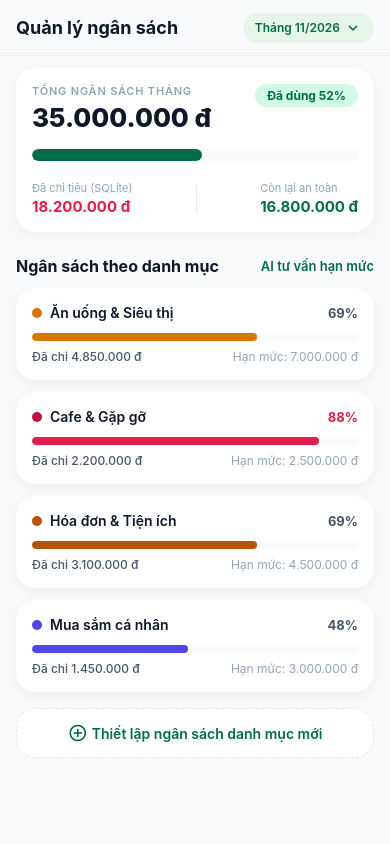
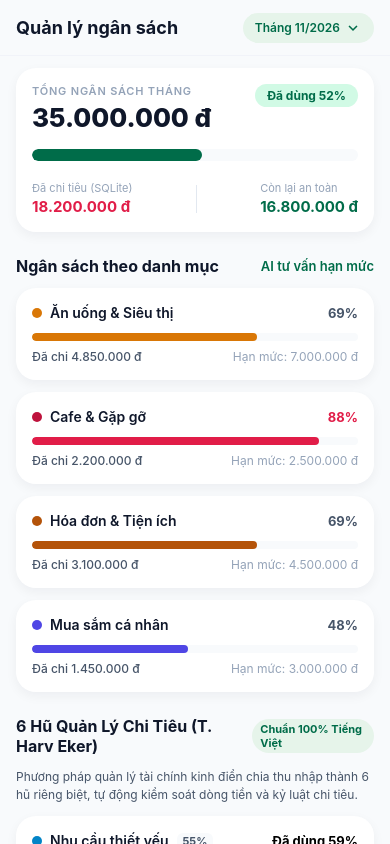
Before and after one commit to nhuttan05/ExpenseMate-Mobile, a React Native app: screen /Budget in a window 390 px wide. Built offline with nearby package versions, Linux system fonts and the light colour scheme; no server answers; what @tamagui/core would draw is missing.

Commit message:
feat: localize T. Harv Eker 6 Jars with 100% clear Vietnamese names and descriptions

```diff
--- a/src/data/mockData.ts
+++ b/src/data/mockData.ts
@@ -86,68 +86,68 @@ export const initialJars: JarEnvelope[] = [
   {
     id: 'jar_nec',
     code: 'NEC',
-    name: 'Chi tiêu thiết yếu',
-    vietnameseName: 'Thiết Yếu (Ăn ở, sinh hoạt)',
+    name: 'Nhu cầu thiết yếu',
+    vietnameseName: 'Nhu cầu thiết yếu (55%)',
     percentage: 55,
     allocatedAmount: 19250000,
     spentAmount: 11450000,
     color: '#0284C7',
     icon: 'home',
-    description: 'Tiền thuê nhà, chợ búa, hóa đơn điện nước, xăng xe thiết yếu',
+    description: 'Tiền thuê nhà, ăn uống, hóa đơn điện nước, xăng xe sinh hoạt',
   },
   {
     id: 'jar_ffa',
     code: 'FFA',
-    name: 'Tự do tài chính',
-    vietnameseName: 'Tự Do Tài Chính (Đầu tư)',
+    name: 'Tự do tài chính & Đầu tư',
+    vietnameseName: 'Tự do tài chính & Đầu tư (10%)',
     percentage: 10,
     allocatedAmount: 3500000,
     spentAmount: 3500000,
     color: '#059669',
     icon: 'trending-up',
-    description: 'Quỹ mua chứng khoán chỉ số VN30, vàng tích sản, quỹ hưu trí',
+    description: 'Quỹ mua chứng khoán, vàng tích sản, quỹ hưu trí sinh lời',
   },
   {
     id: 'jar_ltss',
     code: 'LTSS',
-    name: 'Tiết kiệm dài hạn',
-    vietnameseName: 'Tích Lũy Dài Hạn (Mục tiêu)',
+    name: 'Tiết kiệm mua sắm dài hạn',
+    vietnameseName: 'Tiết kiệm mua sắm dài hạn (10%)',
     percentage: 10,
     allocatedAmount: 3500000,
     spentAmount: 1500000,
     color: '#7C3AED',
     icon: 'flag',
-    description: 'Quỹ mua Macbook Pro, đổi xe máy điện, quỹ dự phòng bệnh tật',
+    description: 'Quỹ đổi xe máy điện, mua laptop, quỹ dự phòng hoặc du lịch lớn',
   },
   {
     id: 'jar_edu',
     code: 'EDU',
-    name: 'Giáo dục phát triển',
-    vietnameseName: 'Học Vấn (Sách, khóa học)',
+    name: 'Học vấn & Phát triển bản thân',
+    vietnameseName: 'Học vấn & Phát triển bản thân (10%)',
     percentage: 10,
     allocatedAmount: 3500000,
     spentAmount: 1250000,
     color: '#D97706',
     icon: 'menu-book',
-    description: 'Sách chuyên môn, khóa học ngoại ngữ, hội thảo công nghệ',
+    description: 'Sách chuyên môn, khóa học ngoại ngữ, hội thảo nâng cao tay nghề',
   },
   {
     id: 'jar_play',
     code: 'PLAY',
-    name: 'Hưởng thụ vui chơi',
-    vietnameseName: 'Hưởng Thụ (Ăn chơi, cafe)',
+    name: 'Hưởng thụ & Giải trí',
+    vietnameseName: 'Hưởng thụ & Giải trí (10%)',
     percentage: 10,
     allocatedAmount: 3500000,
     spentAmount: 3100000,
     color: '#E11D48',
     icon: 'local-cafe',
-    description: 'Cafe gặp gỡ cuối tuần, xem phim rạp, mua sắm giải trí',
+    description: 'Cafe gặp gỡ cuối tuần, xem phim rạp, mua sắm giải trí (Cảnh báo khi vượt 80%)',
   },
   {
     id: 'jar_give',
     code: 'GIVE',
-    name: 'Cho đi & Hiếu nghĩa',
-    vietnameseName: 'Cho Đi (Biếu bố mẹ, từ thiện)',
+    name: 'Cho đi & Hiếu hỉ',
+    vietnameseName: 'Cho đi & Hiếu hỉ (5%)',
     percentage: 5,
     allocatedAmount: 1750000,
     spentAmount: 1200000,
@@ -401,7 +401,7 @@ export const initialScenarios: WhatIfScenario[] = [
     category: 'Công nghệ & Điện thoại',
     feasibilityScore: 78,
     safeToBuy: true,
-    impactAssessment: 'Chiếm 8.3% thu nhập hàng tháng. Không làm thâm hụt quỹ thiết yếu nhưng sẽ giảm 40% hạn mức Hưởng thụ (PLAY).',
+    impactAssessment: 'Chiếm 8.3% thu nhập hàng tháng. Không làm thâm hụt quỹ thiết yếu nhưng sẽ giảm 40% hạn mức Hũ Hưởng thụ & Giải trí.',
     recommendation: 'Khả thi và an toàn. Bạn có thể mua nếu cam kết giảm chi tiêu cafe và ăn ngoài 400.000 đ/tháng.',
   },
   {
@@ -413,7 +413,7 @@ export const initialScenarios: WhatIfScenario[] = [
     category: 'Phương tiện đi lại',
     feasibilityScore: 92,
     safeToBuy: true,
-    impactAssessment: 'Trừ trực tiếp từ Quỹ Tiết kiệm Dài hạn (LTSS). Quỹ khẩn cấp vẫn duy trì nguyên vẹn 85 triệu.',
+    impactAssessment: 'Trừ trực tiếp từ Hũ Tiết kiệm mua sắm dài hạn. Quỹ khẩn cấp vẫn duy trì nguyên vẹn 85 triệu.',
     recommendation: 'Rất an toàn. Tiền xăng tiết kiệm được (~400.000 đ/tháng) sẽ hoàn vốn nhanh trong vòng 1.5 năm.',
   },
   {
@@ -426,7 +426,7 @@ export const initialScenarios: WhatIfScenario[] = [
     feasibilityScore: 54,
     safeToBuy: false,
     impactAssessment: 'Đòi hỏi trích 22.8% thu nhập mỗi tháng liên tục 6 tháng. Có nguy cơ phải lạm vào quỹ dự phòng.',
-    recommendation: 'Cảnh báo rủi ro cao. Khuyến nghị lùi lại 4 tháng để tích lũy đều đặn mỗi tháng 4.5 triệu vào Hũ LTSS.',
+    recommendation: 'Cảnh báo rủi ro cao. Khuyến nghị lùi lại 4 tháng để tích lũy đều đặn mỗi tháng 4.5 triệu vào Hũ Tiết kiệm mua sắm dài hạn.',
   },
 ];
 
@@ -439,7 +439,7 @@ export const initialHealth: FinancialHealth = {
   budgetAdherence: 84.5,
   actionableTips: [
     'Quỹ khẩn cấp của bạn đang đảm bảo 4.6 tháng chi tiêu an toàn (đạt chuẩn vàng từ 3-6 tháng).',
-    'Hũ Hưởng thụ (PLAY) tháng này đã chạm mức 88% hạn mức, hãy cân nhắc giảm bớt các buổi cafe ngoài tuần tới.',
+    'Hũ Hưởng thụ & Giải trí tháng này đã chạm mức 88% hạn mức, hãy cân nhắc giảm bớt các buổi cafe ngoài tuần tới.',
     'Tỷ lệ tiết kiệm đạt 48%, bạn đang nằm trong top 15% người dùng có kỷ luật tài chính xuất sắc nhất.',
   ],
 };
--- a/src/pages/BudgetScreen.tsx
+++ b/src/pages/BudgetScreen.tsx
@@ -10,6 +10,8 @@ import { Colors, Spacing, BorderRadius, Shadows } from '../constants/theme';
 import { formatCurrency } from '../utils/formatters';
 import { useAppDispatch, useAppSelector } from '../redux/store';
 import { loadBudgets } from '../redux/slices/budgetSlice';
+import { loadWalletsAndJars } from '../redux/slices/walletSlice';
+import { getJarName, getJarShortName } from '../utils/formatters';
 import { ScreenContainer } from '../components/layout/ScreenContainer';
 import { AnimatedCard } from '../components/ui/AnimatedCard';
 import { AnimatedProgressBar } from '../components/ui/AnimatedProgressBar';
@@ -22,9 +24,11 @@ export const BudgetScreen: React.FC<BudgetScreenProps> = ({ navigation }) => {
   const dispatch = useAppDispatch();
   const { budgets, totalAllocated } = useAppSelector((state) => state.budget);
   const { monthlyExpense } = useAppSelector((state) => state.expense);
+  const { jars } = useAppSelector((state) => state.wallet);
 
   useEffect(() => {
     dispatch(loadBudgets());
+    dispatch(loadWalletsAndJars());
   }, [dispatch]);
 
   const percentage = Math.min(Math.round((monthlyExpense / totalAllocated) * 100), 100);
@@ -150,6 +154,65 @@ export const BudgetScreen: React.FC<BudgetScreenProps> = ({ navigation }) => {
                     Hạn mức: {formatCurrency(b.allocatedAmount)}
                   </Text>
                 </View>
+              </AnimatedCard>
+            );
+          })}
+        </View>
+
+
+        {/* Section 6 Chiếc Lọ T. Harv Eker */}
+        <View style={[styles.sectionHeader, { marginTop: Spacing.xl }]}>
+          <Text style={styles.sectionTitle}>6 Hũ Quản Lý Chi Tiêu (T. Harv Eker)</Text>
+          <Text style={styles.jarsBadgeTag}>Chuẩn 100% Tiếng Việt</Text>
+        </View>
+
+        <Text style={styles.jarsGuideText}>
+          Phương pháp quản lý tài chính kinh điển chia thu nhập thành 6 hũ riêng biệt, tự động kiểm soát dòng tiền và kỷ luật chi tiêu.
+        </Text>
+
+        <View style={styles.budgetList}>
+          {jars.map((jar, index) => {
+            const jarPercent = Math.min(Math.round((jar.spentAmount / jar.allocatedAmount) * 100), 100);
+            const isNearLimit = jarPercent >= 80;
+            const jarVietnameseTitle = getJarName(jar.code);
+            const remaining = Math.max(0, jar.allocatedAmount - jar.spentAmount);
+
+            return (
+              <AnimatedCard key={jar.id} delay={150 + index * 40} style={[styles.budgetItemCard, Shadows.card]}>
+                <View style={styles.itemHeader}>
+                  <View style={styles.itemTitleGroup}>
+                    <View style={[styles.categoryColorDot, { backgroundColor: jar.color }]} />
+                    <Text style={styles.categoryTitle}>{jarVietnameseTitle}</Text>
+                    <View style={styles.jarPercentPill}>
+                      <Text style={styles.jarPercentPillText}>{jar.percentage}%</Text>
+                    </View>
+                  </View>
+                  {isNearLimit ? (
+                    <View style={styles.warningPillBox}>
+                      <MaterialIcons name="warning" size={13} color={Colors.error} />
+                      <Text style={styles.warningPillText}>Đã tiêu {jarPercent}% (Cảnh báo vượt 80%)</Text>
+                    </View>
+                  ) : (
+                    <Text style={styles.itemPercent}>Đã dùng {jarPercent}%</Text>
+                  )}
+                </View>
+
+                <AnimatedProgressBar
+                  progress={jarPercent}
+                  height={8}
+                  color={isNearLimit ? Colors.error : jar.color}
+                  style={{ marginVertical: Spacing.xs }}
+                />
+
+                <View style={styles.itemFooter}>
+                  <Text style={styles.itemSpent}>
+                    Đã chi: {formatCurrency(jar.spentAmount)} / Hạn mức: {formatCurrency(jar.allocatedAmount)}
+                  </Text>
+                  <Text style={[styles.itemAllocated, isNearLimit ? { color: Colors.error } : { color: Colors.secondary }]}>
+                    Còn lại: {formatCurrency(remaining)}
+                  </Text>
+                </View>
+                <Text style={styles.jarDescSmall}>{jar.description}</Text>
               </AnimatedCard>
             );
           })}
@@ -361,6 +424,52 @@ const styles = StyleSheet.create({
     marginTop: Spacing.lg,
     gap: Spacing.xs,
   },
+
+  jarsBadgeTag: {
+    fontSize: 11,
+    fontWeight: '700',
+    color: Colors.primary,
+    backgroundColor: Colors.primaryLight,
+    paddingHorizontal: 8,
+    paddingVertical: 3,
+    borderRadius: BorderRadius.full,
+  },
+  jarsGuideText: {
+    fontSize: 12,
+    color: Colors.textSecondary,
+    marginBottom: Spacing.md,
+    lineHeight: 18,
+  },
+  jarPercentPill: {
+    backgroundColor: Colors.surfaceContainerLow,
+    paddingHorizontal: 6,
+    paddingVertical: 1,
+    borderRadius: BorderRadius.xs,
+  },
+  jarPercentPillText: {
+    fontSize: 11,
+    fontWeight: '700',
+    color: Colors.textSecondary,
+  },
+  warningPillBox: {
+    flexDirection: 'row',
+    alignItems: 'center',
+    gap: 4,
+    backgroundColor: Colors.errorLight,
+    paddingHorizontal: 6,
+    paddingVertical: 2,
+    borderRadius: BorderRadius.full,
+  },
+  warningPillText: {
+    fontSize: 11,
+    fontWeight: '800',
+    color: Colors.error,
+  },
+  jarDescSmall: {
+    fontSize: 11,
+    color: Colors.textMuted,
+    marginTop: 4,
+  },
   addBudgetBtnText: {
     fontSize: 14,
     fontWeight: '600',
--- a/src/pages/HomeScreen.tsx
+++ b/src/pages/HomeScreen.tsx
@@ -9,7 +9,7 @@ import {
 } from 'react-native';
 import { MaterialIcons } from '@expo/vector-icons';
 import { Colors, Spacing, BorderRadius, Shadows } from '../constants/theme';
-import { formatCurrency } from '../utils/formatters';
+import { formatCurrency, getJarName, getJarShortName } from '../utils/formatters';
 import { useAppDispatch, useAppSelector } from '../redux/store';
 import { toggleBalanceVisibility, loadTransactions } from '../redux/slices/expenseSlice';
 import { loadBudgets } from '../redux/slices/budgetSlice';
@@ -265,43 +265,48 @@ export const HomeScreen: React.FC<HomeScreenProps> = ({ navigation }) => {
         </AnimatedCard>
       </View>
 
-      {/* 5. 6 CHIẾC LỌ TÀI CHÍNH (JARS ENVELOPES) */}
+      {/* 5. 6 CHIẾC LỌ TÀI CHÍNH (QUY TẮC PHÂN BỔ T. HARV EKER) */}
       <AnimatedCard delay={200} style={styles.jarsCard}>
         <View style={styles.sectionHeaderRowInside}>
           <View style={styles.sectionTitleWithIcon}>
-            <MaterialIcons name="pie-chart" size={18} color={Colors.primary} />
-            <Text style={styles.cardHeaderTitle}>6 Hũ Chi Tiêu (JARS)</Text>
+            <MaterialIcons name="savings" size={20} color={Colors.primary} />
+            <Text style={styles.cardHeaderTitle}>6 Hũ Quản Lý Chi Tiêu (Quy Tắc 6 Chiếc Lọ)</Text>
           </View>
           <TouchableOpacity onPress={() => navigation.navigate('Budget')} activeOpacity={0.7}>
-            <Text style={styles.sectionSeeAll}>Chi tiết</Text>
+            <Text style={styles.sectionSeeAll}>Xem chi tiết</Text>
           </TouchableOpacity>
         </View>
 
         <Text style={styles.jarsDescription}>
-          Quy tắc phân bổ thu nhập thông minh theo chuẩn T. Harv Eker
+          Phương pháp phân bổ thu nhập thông minh theo chuẩn T. Harv Eker giúp kiểm soát dòng tiền bền vững.
         </Text>
 
         <View style={styles.jarsGrid}>
           {jars.map((jar) => {
             const spentPercent = Math.min(100, Math.round((jar.spentAmount / jar.allocatedAmount) * 100));
             const isWarning = spentPercent >= 80;
+            const jarVietnameseTitle = getJarName(jar.code);
+            const remainingAmount = Math.max(0, jar.allocatedAmount - jar.spentAmount);
 
             return (
               <View key={jar.id} style={styles.jarItem}>
                 <View style={styles.jarItemHeader}>
                   <View style={styles.jarBadgeWithIcon}>
                     <View style={[styles.jarMiniDot, { backgroundColor: jar.color }]} />
-                    <Text style={styles.jarCodeText}>{jar.code}</Text>
-                    <Text style={styles.jarPercentText}>({jar.percentage}%)</Text>
+                    <Text style={styles.jarNameText}>{jarVietnameseTitle}</Text>
+                    <View style={styles.jarPercentBadge}>
+                      <Text style={styles.jarPercentText}>{jar.percentage}%</Text>
+                    </View>
                   </View>
-                  <Text
-                    style={[
-                      styles.jarSpentPercent,
-                      isWarning ? { color: Colors.expense, fontWeight: '800' } : { color: Colors.textSecondary },
-                    ]}
-                  >
-                    {spentPercent}%
-                  </Text>
+
+                  {isWarning ? (
+                    <View style={styles.warningPill}>
+                      <MaterialIcons name="warning" size={12} color={Colors.expense} />
+                      <Text style={styles.warningPillText}>Đã tiêu {spentPercent}% (Vượt 80%)</Text>
+                    </View>
+                  ) : (
+                    <Text style={styles.jarSpentPercent}>Đã dùng {spentPercent}%</Text>
+                  )}
                 </View>
 
                 {/* Progress bar */}
@@ -317,8 +322,17 @@ export const HomeScreen: React.FC<HomeScreenProps> = ({ navigation }) => {
                   />
                 </View>
 
-                <Text style={styles.jarSubtext} numberOfLines={1}>
-                  {jar.vietnameseName}
+                <View style={styles.jarMoneyRow}>
+                  <Text style={styles.jarMoneyLeft}>
+                    Đã chi: <Text style={styles.boldText}>{formatCurrency(jar.spentAmount)}</Text> / {formatCurrency(jar.allocatedAmount)}
+                  </Text>
+                  <Text style={[styles.jarMoneyRight, isWarning ? { color: Colors.expense } : { color: Colors.income }]}>
+                    Còn lại: {formatCurrency(remainingAmount)}
+                  </Text>
+                </View>
+
+                <Text style={styles.jarSubtext}>
+                  {jar.description}
                 </Text>
               </View>
             );
@@ -375,7 +389,7 @@ export const HomeScreen: React.FC<HomeScreenProps> = ({ navigation }) => {
                     <Text style={styles.txWalletTag}>• {tx.paymentMethod}</Text>
                   ) : null}
                   {tx.jarCode ? (
-                    <Text style={styles.txJarTag}>• Hũ {tx.jarCode}</Text>
+                    <Text style={styles.txJarTag}>• Hũ {getJarShortName(tx.jarCode)}</Text>
                   ) : null}
                 </View>
               </View>
@@ -792,38 +806,82 @@ const styles = StyleSheet.create({
     flexDirection: 'row',
     alignItems: 'center',
     gap: 6,
+    flex: 1,
   },
   jarMiniDot: {
-    width: 8,
-    height: 8,
-    borderRadius: 4,
+    width: 10,
+    height: 10,
+    borderRadius: 5,
   },
-  jarCodeText: {
-    fontSize: 13,
+  jarNameText: {
+    fontSize: 14,
     fontWeight: '800',
     color: Colors.textPrimary,
   },
+  jarPercentBadge: {
+    backgroundColor: Colors.surfaceSubtle,
+    paddingHorizontal: 6,
+    paddingVertical: 1,
+    borderRadius: BorderRadius.xs,
+  },
   jarPercentText: {
     fontSize: 11,
-    color: Colors.textMuted,
-    fontWeight: '600',
+    color: Colors.textSecondary,
+    fontWeight: '700',
   },
   jarSpentPercent: {
     fontSize: 12,
+    fontWeight: '700',
+    color: Colors.textSecondary,
+  },
+  warningPill: {
+    flexDirection: 'row',
+    alignItems: 'center',
+    gap: 4,
+    backgroundColor: Colors.expenseLight,
+    paddingHorizontal: 8,
+    paddingVertical: 3,
+    borderRadius: BorderRadius.full,
+  },
+  warningPillText: {
+    fontSize: 11,
+    fontWeight: '800',
+    color: Colors.expense,
   },
   jarProgressBarTrack: {
-    height: 6,
+    height: 8,
     backgroundColor: Colors.surfaceSubtle,
-    borderRadius: 3,
+    borderRadius: 4,
     overflow: 'hidden',
+    marginVertical: 4,
   },
   jarProgressBarFill: {
     height: '100%',
-    borderRadius: 3,
+    borderRadius: 4,
+  },
+  jarMoneyRow: {
+    flexDirection: 'row',
+    justifyContent: 'space-between',
+    alignItems: 'center',
+    marginTop: 2,
+  },
+  jarMoneyLeft: {
+    fontSize: 11,
+    color: Colors.textSecondary,
+  },
+  jarMoneyRight: {
+    fontSize: 11,
+    fontWeight: '700',
+  },
+  boldText: {
+    fontWeight: '700',
+    color: Colors.textPrimary,
   },
   jarSubtext: {
     fontSize: 11,
-    color: Colors.textSecondary,
+    color: Colors.textMuted,
+    lineHeight: 16,
+    marginTop: 2,
   },
 
   // TRANSACTIONS
--- a/src/services/aiService.ts
+++ b/src/services/aiService.ts
@@ -221,7 +221,7 @@ export const AIService = {
         feasibilityScore = 68;
         safeToBuy = true;
         impactAssessment = `Mỗi tháng bạn sẽ phải trích ${impactRate.toFixed(1)}% tổng thu nhập liên tục trong ${durationMonths} tháng.`;
-        recommendation = `Cần cân nhắc kỹ. Bạn nên cắt giảm 30% ngân sách Hưởng thụ (PLAY) để bù đắp khoản trả góp này.`;
+        recommendation = `Cần cân nhắc kỹ. Bạn nên cắt giảm 30% ngân sách Hũ Hưởng thụ & Giải trí để bù đắp khoản trả góp này.`;
       } else {
         feasibilityScore = 88;
         safeToBuy = true;
@@ -292,7 +292,7 @@ export const AIService = {
         debtRatio > 15
           ? `Dư nợ tín dụng đang chiếm ${debtRatio.toFixed(1)}% thu nhập, hãy ưu tiên tất toán đúng hạn để tránh lãi suất cao.`
           : `Tỷ lệ nợ chỉ ${debtRatio.toFixed(1)}% thu nhập, đòn bẩy tài chính đang được bạn kiểm soát rất tốt.`,
-        `Tỷ lệ tiết kiệm tháng này đạt ${savingsRate.toFixed(1)}%, hãy tiếp tục phân bổ đều đặn vào Hũ Tự do tài chính (FFA).`,
+        `Tỷ lệ tiết kiệm tháng này đạt ${savingsRate.toFixed(1)}%, hãy tiếp tục phân bổ đều đặn vào Hũ Tự do tài chính & Đầu tư.`,
       ],
     };
   },
--- a/src/utils/formatters.ts
+++ b/src/utils/formatters.ts
@@ -22,3 +22,58 @@ export const formatDate = (dateString: string): string => {
     return dateString;
   }
 };
+
+/**
+ * Định nghĩa 6 Hũ Chi Tiêu (Quy tắc 6 chiếc lọ T. Harv Eker) bằng tiếng Việt 100%
+ */
+export const JAR_DEFINITIONS: Record<
+  string,
+  { name: string; shortName: string; percent: number; description: string }
+> = {
+  NEC: {
+    name: 'Nhu cầu thiết yếu',
+    shortName: 'Thiết yếu',
+    percent: 55,
+    description: 'Tiền thuê nhà, ăn uống, hóa đơn điện nước, xăng xe sinh hoạt',
+  },
+  FFA: {
+    name: 'Tự do tài chính & Đầu tư',
+    shortName: 'Đầu tư & Tự do',
+    percent: 10,
+    description: 'Quỹ mua chứng khoán, vàng tích sản, quỹ hưu trí sinh lời',
+  },
+  LTSS: {
+    name: 'Tiết kiệm mua sắm dài hạn',
+    shortName: 'Tích lũy dài hạn',
+    percent: 10,
+    description: 'Quỹ đổi xe máy điện, mua laptop, quỹ dự phòng khẩn cấp',
+  },
+  EDU: {
+    name: 'Học vấn & Phát triển bản thân',
+    shortName: 'Học vấn & Kỹ năng',
+    percent: 10,
+    description: 'Sách chuyên môn, khóa học ngoại ngữ, hội thảo nâng cao tay nghề',
+  },
+  PLAY: {
+    name: 'Hưởng thụ & Giải trí',
+    shortName: 'Hưởng thụ & Ăn chơi',
+    percent: 10,
+    description: 'Cafe gặp gỡ cuối tuần, xem phim rạp, mua sắm giải trí',
+  },
+  GIVE: {
+    name: 'Cho đi & Hiếu hỉ',
+    shortName: 'Cho đi & Hiếu nghĩa',
+    percent: 5,
+    description: 'Biếu bố mẹ, tiền mừng cưới bạn bè, đóng góp cộng đồng',
+  },
+};
+
+export const getJarName = (code?: string): string => {
+  if (!code) return '';
+  return JAR_DEFINITIONS[code]?.name || code;
+};
+
+export const getJarShortName = (code?: string): string => {
+  if (!code) return '';
+  return JAR_DEFINITIONS[code]?.shortName || code;
+};
```
Also changed, not shown: src/pages/AddTransactionScreen.tsx (+4 -3 lines).
